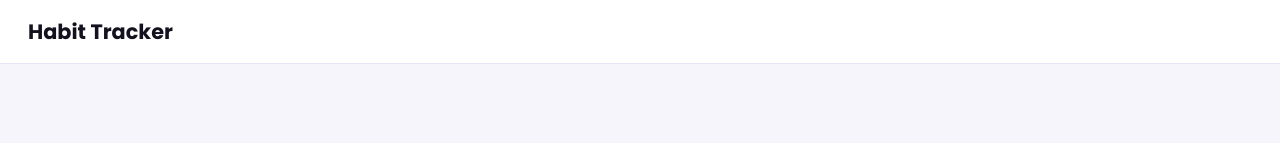
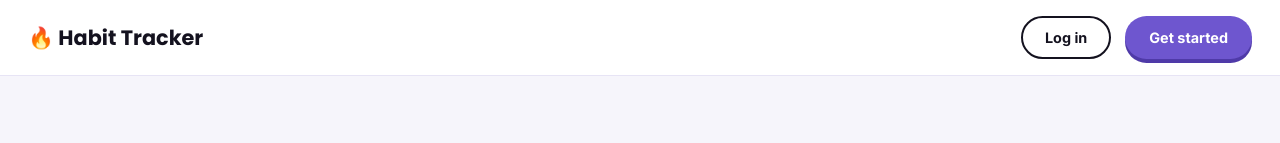
Before and after one commit to saraamir202216-prog/habit-tracker, a React (Vite) app in the folder frontend/: page / in a window 1280 px wide. Shown: the top 143 px of the page. Built offline with nearby package versions, Linux system fonts and the light colour scheme; no server answers.

Commit message:
Add Login/Get Started buttons to navbar for logged-out users

```diff
--- a/frontend/src/components/Navbar.jsx
+++ b/frontend/src/components/Navbar.jsx
@@ -2,7 +2,7 @@ import { Link, useNavigate } from "react-router-dom";
 import { useAuth } from "../context/AuthContext.jsx";
 
 export default function Navbar() {
-  const { user, logout } = useAuth();
+  const { user, loading, logout } = useAuth();
   const navigate = useNavigate();
 
   function handleLogout() {
@@ -13,14 +13,28 @@ export default function Navbar() {
   return (
     <header className="navbar">
       <Link to="/" className="brand">
-        Habit Tracker
+        🔥 Habit Tracker
       </Link>
-      {user && (
+
+      {!loading && (
         <div className="navbar-right">
-          <span className="navbar-user">Hi, {user.name}</span>
-          <button className="btn btn-ghost" onClick={handleLogout}>
-            Log out
-          </button>
+          {user ? (
+            <>
+              <span className="navbar-user">Hi, {user.name}</span>
+              <button className="btn btn-ghost" onClick={handleLogout}>
+                Log out
+              </button>
+            </>
+          ) : (
+            <>
+              <Link to="/login" className="btn btn-outline">
+                Log in
+              </Link>
+              <Link to="/register" className="btn btn-primary">
+                Get started
+              </Link>
+            </>
+          )}
         </div>
       )}
     </header>
```
